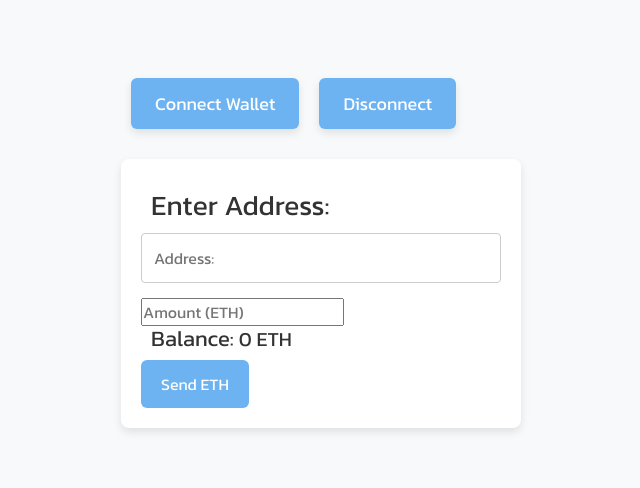
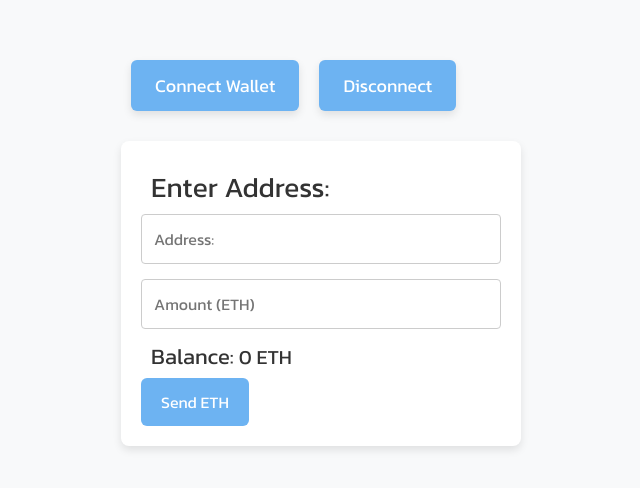
Before and after one commit to flenex-io/ETH-Dapp, a React (Create React App) app: page / in a window 1280 px wide. Shown: the part 152-640 px from the top of the page, without its empty margins (319-959 px from the left). Built offline with nearby package versions, Linux system fonts and the light colour scheme; the HTML template or start-up script is replaced by a standard one.

Commit message:
Updated App.css

```diff
--- a/src/App.css
+++ b/src/App.css
@@ -95,3 +95,18 @@ input[type='submit'] {
 input[type='submit']:hover {
   background-color: #4a8acf;
 }
+
+input[type='number'] {
+  width: 100%;
+  padding: 12px;
+  margin-bottom: 15px;
+  border: 1px solid #ccc;
+  border-radius: 4px;
+  font-size: 16px;
+}
+
+input[type='number']:focus {
+  outline: none;
+  border-color: #6db3f2;
+  box-shadow: 0px 0px 8px rgba(109, 179, 242, 0.5);
+}
```
